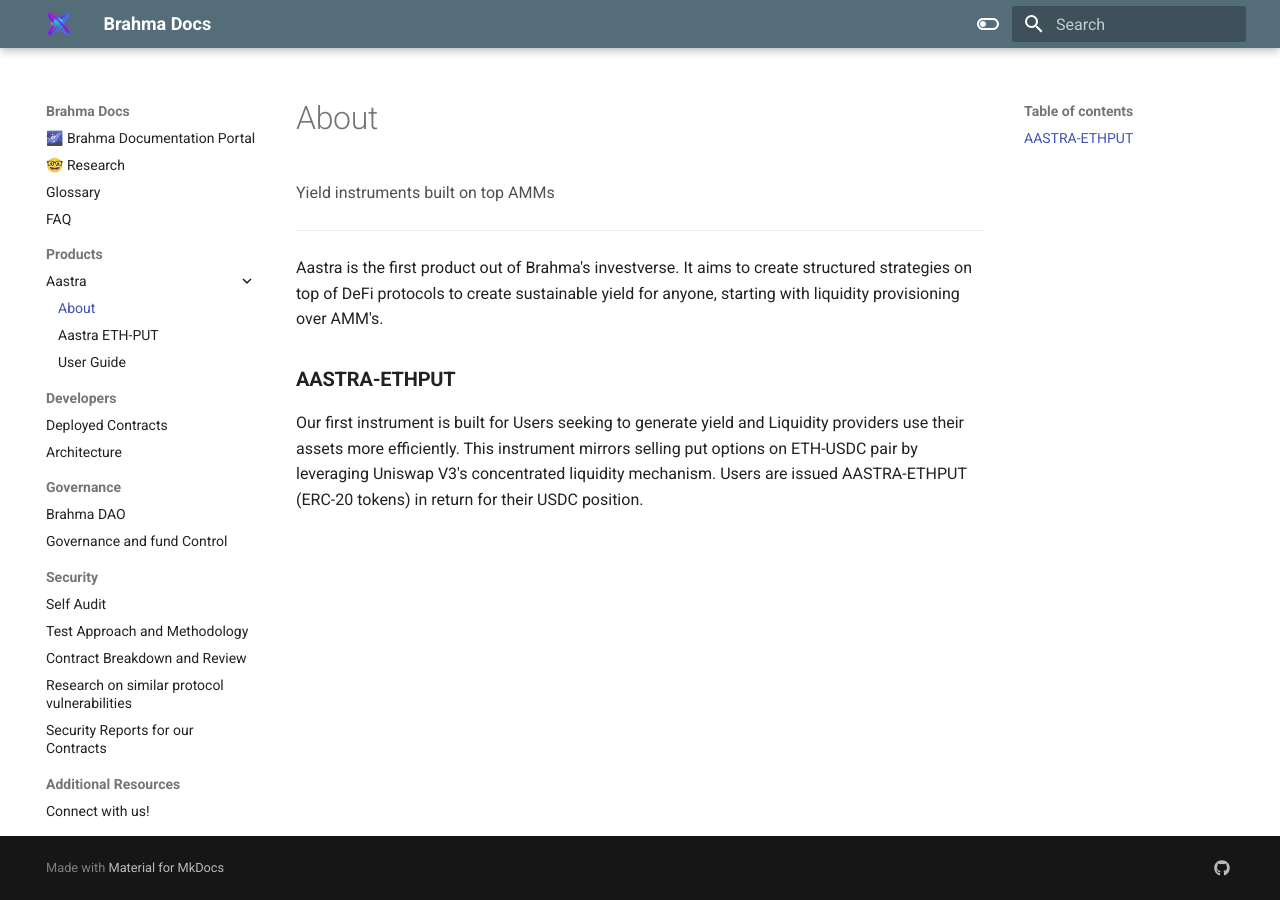
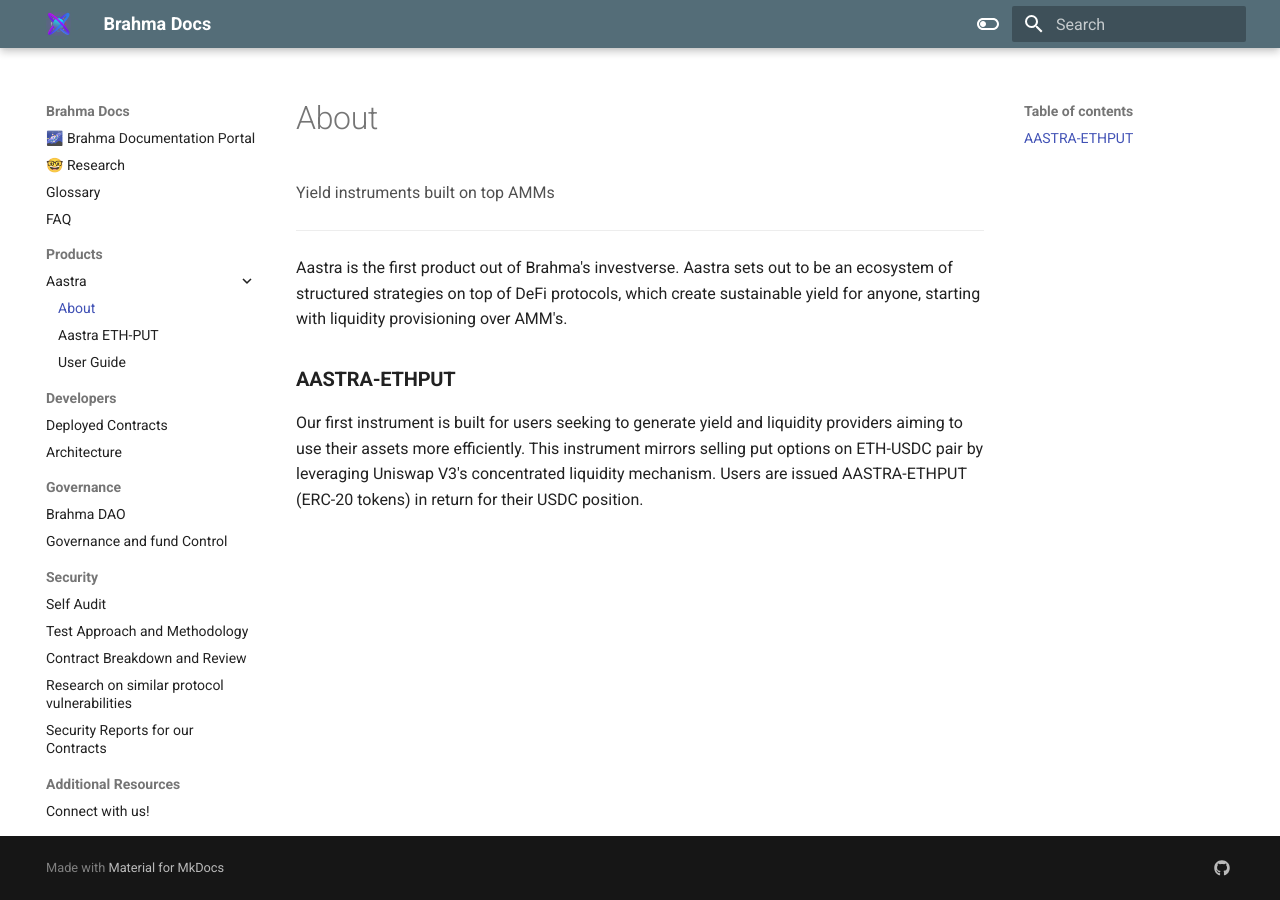
Before and after one commit to Brahma-fi/Brahma-docs, an MkDocs documentation site: the page built from docs/Aastra.md, in a window 1280 px wide. Built offline with MkDocs 1.6.1 and Material for MkDocs 9.7.7, drawn with Linux system fonts in a browser that asks for light colours.

Commit message:
Update Aastra.md
quick changes

```diff
--- a/docs/Aastra.md
+++ b/docs/Aastra.md
@@ -2,11 +2,9 @@
 
 ---
 
-Aastra is the first product out of Brahma's investverse. It aims to create structured strategies on top of DeFi protocols to create sustainable yield for anyone, starting with liquidity provisioning over AMM's.
+Aastra is the first product out of Brahma's investverse. Aastra sets out to be an ecosystem of structured strategies on top of DeFi protocols, which create sustainable yield for anyone, starting with liquidity provisioning over AMM's.
 
 ### **AASTRA-ETHPUT**
 
-Our first instrument is built for
-Users seeking to generate yield and
-Liquidity providers use their assets more efficiently.
+Our first instrument is built for users seeking to generate yield and liquidity providers aiming to use their assets more efficiently.
 This instrument mirrors selling put options on ETH-USDC pair by leveraging Uniswap V3's concentrated liquidity mechanism. Users are issued AASTRA-ETHPUT (ERC-20 tokens) in return for their USDC position.
```
